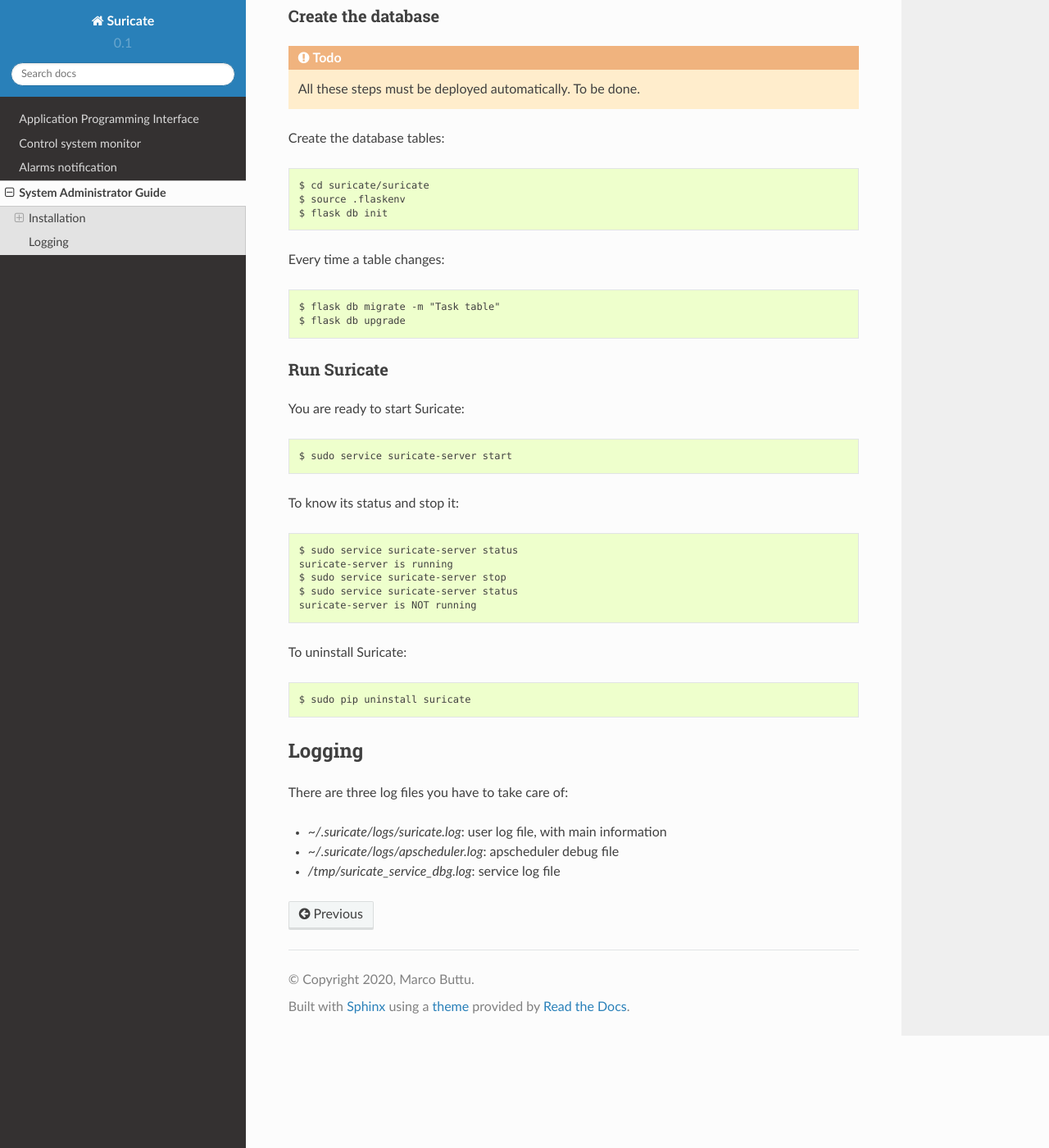
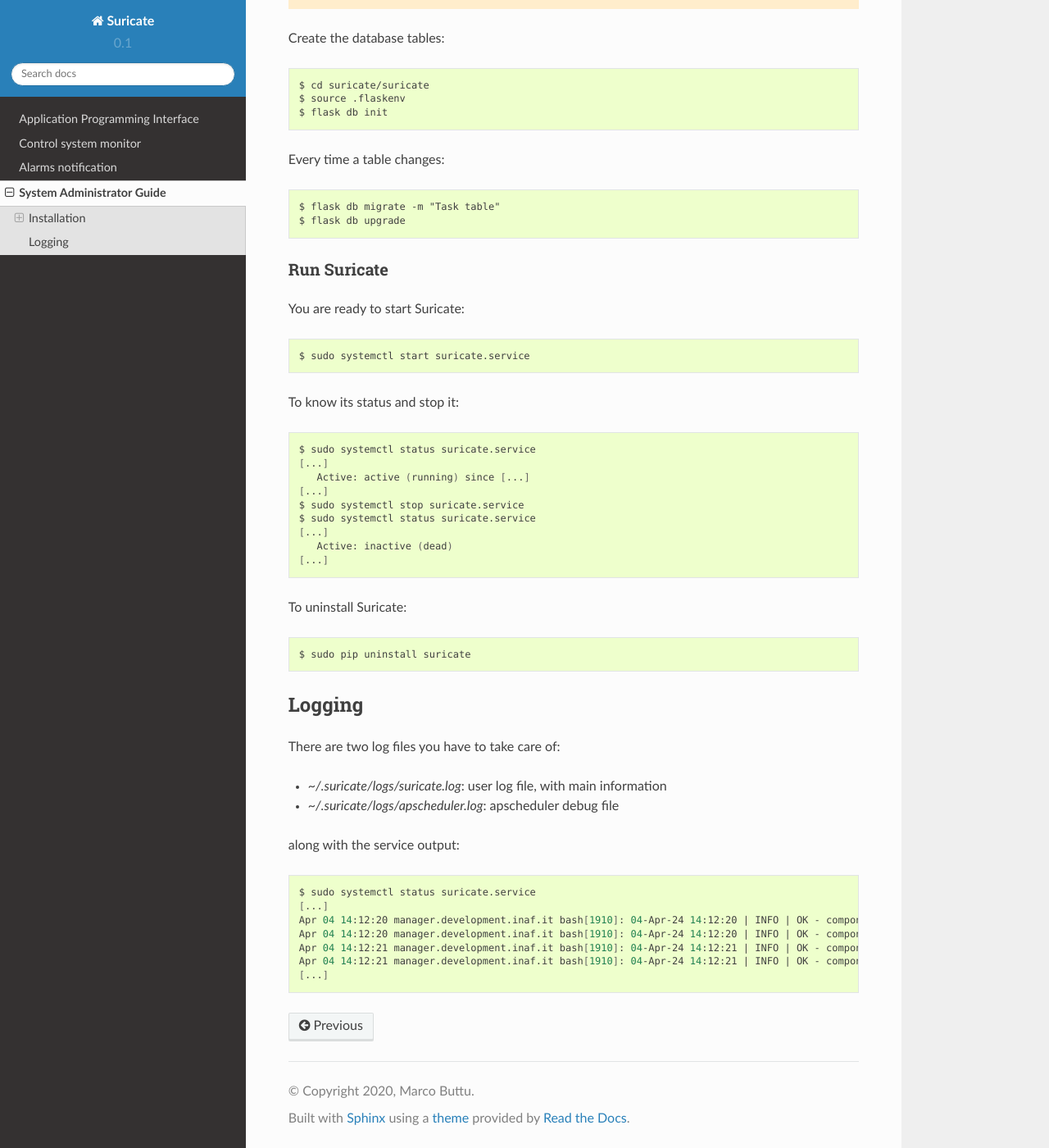
Before and after one commit to discos/suricate, a Sphinx documentation site: the page built from docs/adminguide.rst, in a window 1280 px wide and 1400 px high, scrolled down 2392 px. Shown: the whole window at 82% size. Built offline with Sphinx 7.4.7 and the Read the Docs theme 2.0.0, drawn with Linux system fonts in a browser that asks for light colours; some of the changed text lies outside the part shown.

Commit message:
Updated code for py3

```diff
--- a/docs/adminguide.rst
+++ b/docs/adminguide.rst
@@ -16,12 +16,8 @@
 listed in the Suricate's *setup.py* file: we do not care about them because
 they will be automatically installed during the Suricate installation.
 
-.. note:: Suricate works with Python 2.7, the same version of the latest
+.. note:: Suricate works with Python 3.9.4, the same version of the running
    `ACS <http://www.eso.org/~almamgr/AlmaAcs/index.html>`_ framework.
-   Python 2.7 is not supported anymore and maybe at some point we will not be
-   able to find the Python 2.7 Suricate dependencies online.  That is why we
-   put all of them on a private `DISCOS GitHub repository
-   <https://github.com/discos/dependencies/tree/suricate>`_.
 
 Redis
 -----
@@ -94,20 +90,17 @@
 
 Install Suricate
 ----------------
-To install Suricate clone the repository and use ``pip``:
+To install Suricate, clone the repository as ``discos`` user and use ``pip``:
 
 .. code-block:: shell
 
-   $ sudo ln -s /alma/ACS-FEB2017/Python/bin/python /bin/python
-   $ sudo ln -s /alma/ACS-FEB2017/Python/bin/pip /bin/pip
-   $ git clone https://github.com/marco-buttu/suricate.git
+   $ git clone https://github.com/discos/suricate.git
    $ cd suricate
-   $ sudo -u discos pip install .
-   $ sudo cp startup/suricate-server /etc/rc.d/init.d/
-   $ sudo chkconfig --add suricate-server
-   $ sudo chkconfig suricate-server on
+   $ pip install .
+   $ sudo cp startup/suricate.service /lib/systemd/system/
+   $ sudo systemctl daemon-reload
 
-At this point Suricate is a startup service.  Before starting we need
+At this point Suricate can be executed as a service.  Before starting we need
 to configure it.  To install the SRT configuration:
 
 .. code-block:: bash
@@ -142,17 +135,21 @@
 
 .. code-block:: shell
 
-   $ sudo service suricate-server start
+   $ sudo systemctl start suricate.service
 
 To know its status and stop it:
 
 .. code-block:: shell
 
-   $ sudo service suricate-server status
-   suricate-server is running
-   $ sudo service suricate-server stop
-   $ sudo service suricate-server status
-   suricate-server is NOT running
+   $ sudo systemctl status suricate.service
+   [...]
+      Active: active (running) since [...]
+   [...]
+   $ sudo systemctl stop suricate.service
+   $ sudo systemctl status suricate.service
+   [...]
+      Active: inactive (dead)
+   [...]
 
 To uninstall Suricate:
 
@@ -163,8 +160,19 @@
 
 Logging
 =======
-There are three log files you have to take care of:
+There are two log files you have to take care of:
 
 * *~/.suricate/logs/suricate.log*: user log file, with main information
 * *~/.suricate/logs/apscheduler.log*: apscheduler debug file
-* */tmp/suricate_service_dbg.log*: service log file
+
+along with the service output:
+
+.. code-block:: shell
+
+   $ sudo systemctl status suricate.service
+   [...]
+   Apr 04 14:12:20 manager.development.inaf.it bash[1910]: 04-Apr-24 14:12:20 | INFO | OK - component ANTENNA/Boss is online
+   Apr 04 14:12:20 manager.development.inaf.it bash[1910]: 04-Apr-24 14:12:20 | INFO | OK - component ANTENNA/Boss is online
+   Apr 04 14:12:21 manager.development.inaf.it bash[1910]: 04-Apr-24 14:12:21 | INFO | OK - component ANTENNA/Boss is online
+   Apr 04 14:12:21 manager.development.inaf.it bash[1910]: 04-Apr-24 14:12:21 | INFO | OK - component ANTENNA/Boss is online
+   [...]
```
Also changed, not shown: docs/monitor.rst (+8 -17 lines), 7 other files.
